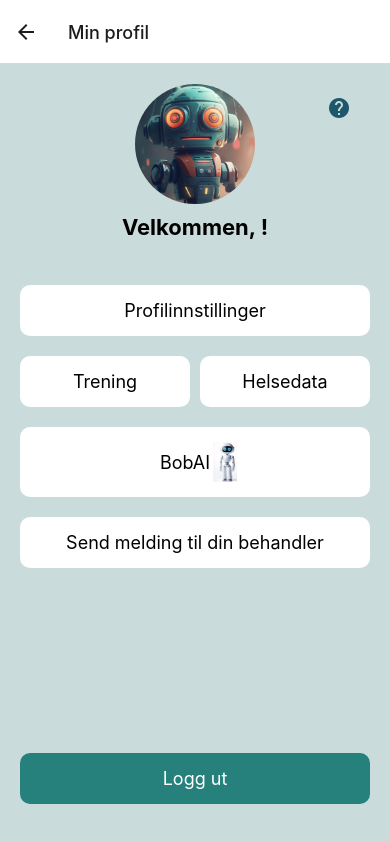
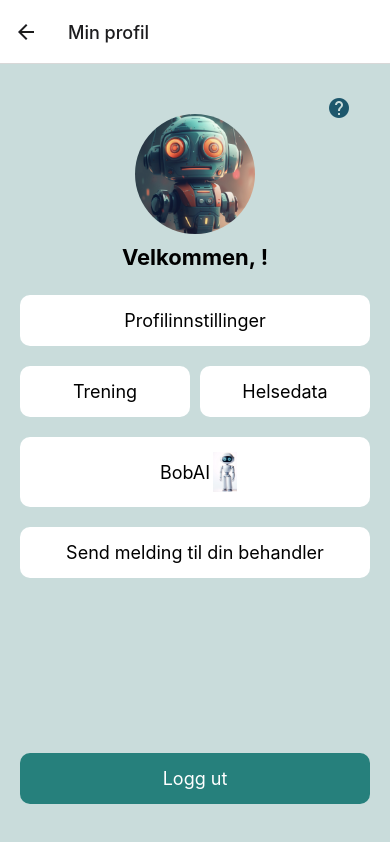
Before and after one commit to TommyS-NO/PhysioFlow-Prototype, a React Native app in the folder frontend/: screen /ProfileScreen in a window 390 px wide. Built offline with nearby package versions, Linux system fonts and the light colour scheme; no server answers.

Commit message:
Changed profile picture placement

```diff
--- a/frontend/Styles/ProfileScreen_Style.ts
+++ b/frontend/Styles/ProfileScreen_Style.ts
@@ -31,12 +31,13 @@ export const styles = StyleSheet.create({
     width: 120,
     height: 120,
     borderRadius: 60,
+    marginTop: 30,
     marginBottom: 10,
   },
   welcomeText: {
     fontSize: 22,
     fontWeight: "bold",
-    marginBottom: 20,
+    // marginBottom: 20,
   },
   menuContainer: {
     width: "100%",
```
